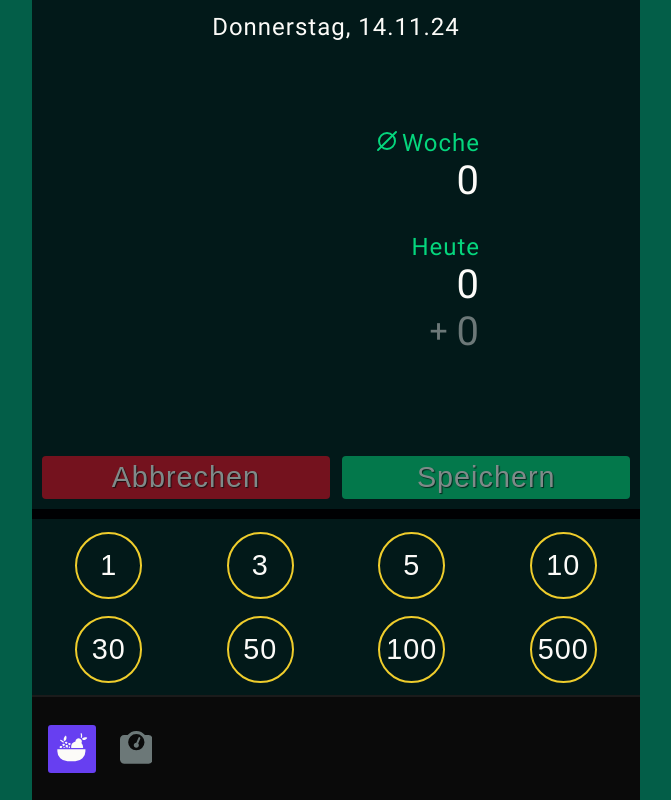
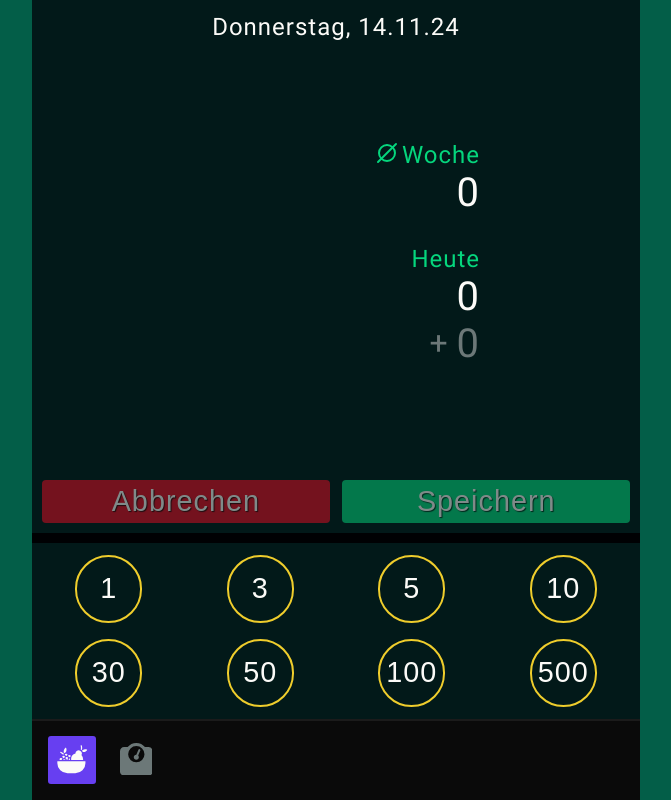
Before and after one commit to AlexSelMarburg/calories-app, a React (Vite) app: page / in a window 1280 px wide. Shown: the whole page, without its empty margins (304-975 px from the left). Built offline with nearby package versions, Linux system fonts and the light colour scheme.

Commit message:
css test

```diff
--- a/src/components/MainNavigation/MainNavigation.module.css
+++ b/src/components/MainNavigation/MainNavigation.module.css
@@ -1,6 +1,6 @@
 .nav {
   background-color: var(--nav-bg-color);
-  height: 120px;
+  height: 90px;
   border-top: 2px solid rgba(255, 255, 255, 0.07);
 
   ul {
```
